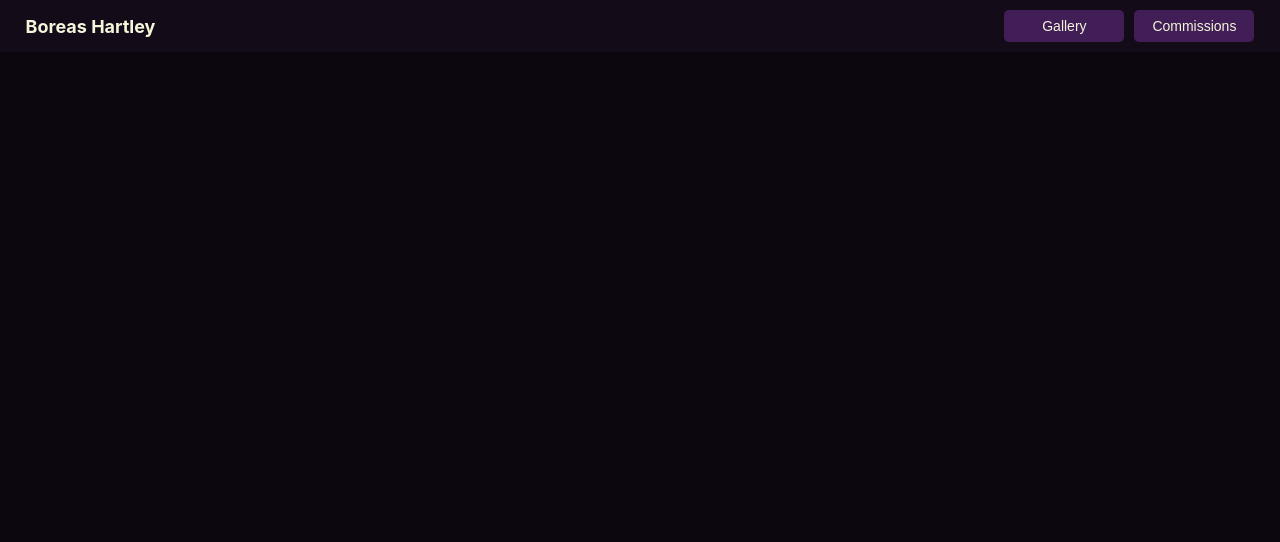
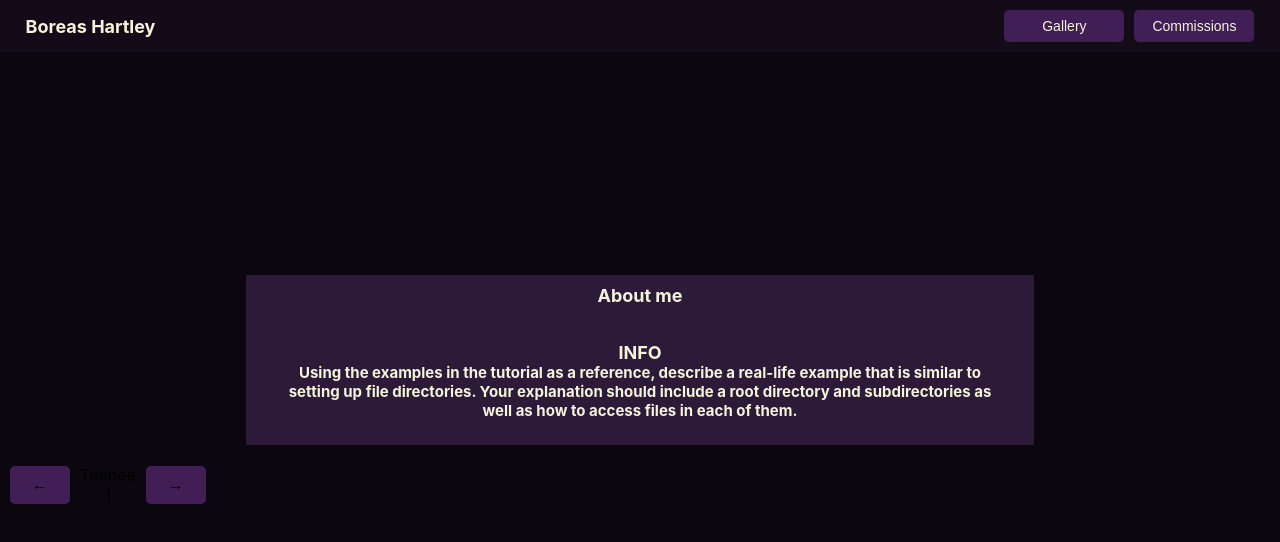
Before and after one commit to hartleyleo/Boreas-Hartley-Portfolio-Site, a React (Create React App) app in the folder portfolio-site/: page / in a window 1280 px wide. Shown: the top 542 px of the page. Built offline with nearby package versions, Linux system fonts and the light colour scheme.

Commit message:
Work on homepage
navbar finished, info made eh and the carousel has been started

```diff
--- a/portfolio-site/src/App.css
+++ b/portfolio-site/src/App.css
@@ -54,3 +54,69 @@
   background-color: #622d7f;
   transform: scale(1.05);
 }
+
+.info-container {
+  align-items: center;
+  padding: 10px;
+  background:#2d1938;
+  width: 60%;
+}
+
+.info-title-container {
+  font-size: 18px;
+  font-weight: bold;
+  color: beige;
+}
+
+.info-body-container {
+  margin: 2% 4% 2% 4%;
+}
+
+.info-body-title {
+  font-size: 18px;
+  font-weight: bold;
+  color: beige;
+}
+
+.info-body-text {
+  font-size: 15px;
+  font-weight: bold;
+  color: beige;
+}
+
+.carousel-container {
+  width: 100%;
+  margin: 20px auto;
+}
+
+.tab {
+  display: flex;
+  align-items: center;
+}
+
+.tab-content {
+  display: none;
+}
+
+.tab-content.active {
+  display: block;
+}
+
+.Previous-Button,
+.Next-Button {
+  font-size: 16px;
+  padding: 10px 20px;
+  margin: 0 10px;
+  border: none;
+  border-radius: 5px;
+  cursor: pointer;
+  background-color: #411e56;
+  width: 60px;
+  transition: background-color 0.3s, transform 0.3s;
+}
+
+.Previous-Button:hover,
+.Next-Button:hover {
+  background-color: #622d7f;
+  transform: scale(1.05);
+}
--- a/portfolio-site/src/App.js
+++ b/portfolio-site/src/App.js
@@ -1,6 +1,8 @@
 import './App.css';
 
 import Navbar from './Components/Navbar';
+import Info from './Components/Info';
+import Carousel from './Components/Carousel';
 
 function App() {
   return (
@@ -8,6 +10,8 @@ function App() {
       <header className="App-header">
 
         <Navbar />
+        <Info />
+        <Carousel />
 
       </header>
     </div>
--- /dev/null
+++ b/portfolio-site/src/Components/Carousel.js
@@ -0,0 +1,64 @@
+import React, { useState } from 'react';
+
+const TabContent = () => {
+
+    return (
+        <div>
+            Teehee
+        </div>
+    );
+
+}
+
+const Carousel = () => {
+
+    const [activeTab, setActiveTab] = useState(1);
+
+    const handleTabChange = (direction) => {
+      setActiveTab((prevTab) => {
+        if (direction === 'left') {
+          return prevTab > 1 ? prevTab - 1 : 5;
+        } else {
+          return prevTab < 5 ? prevTab + 1 : 1;
+        }
+      });
+    };
+
+    return (
+      <div className="carousel-container">
+
+        <div className="tab">
+            <button onClick={() => handleTabChange('left')} className="Previous-Button">←</button>
+
+            {activeTab === 1 &&
+                <div>
+                    <TabContent /> 1
+                </div>
+            }
+            {activeTab === 2 &&
+                <div>
+                    <TabContent /> 2
+                </div>
+            }
+            {activeTab === 3 &&
+                <div>
+                    <TabContent /> 3
+                </div>
+            }
+            {activeTab === 4 &&
+                <div>
+                    <TabContent /> 4
+                </div>
+            }
+            {activeTab === 5 &&
+                <div>
+                    <TabContent /> 5
+                </div>
+            }
+          <button onClick={() => handleTabChange('right')} className="Next-Button">→</button>
+        </div>
+      </div>
+    );
+  };
+
+  export default Carousel;
--- /dev/null
+++ b/portfolio-site/src/Components/Info.js
@@ -0,0 +1,20 @@
+// import React, { useState } from 'react';
+
+const Info = () => {
+
+    return (
+        <div class="info-container">
+            <div class="info-title-container">
+                <div>About me</div>
+            </div>
+            <br />
+            <div class="info-body-container">
+                <div class="info-body-title">INFO</div>
+                <div class="info-body-text">Using the examples in the tutorial as a reference, describe a real-life example that is similar to  setting up file directories. Your explanation should include a root directory and subdirectories as well as how to access files in each of them.</div>
+            </div>
+        </div>
+    );
+
+}
+
+export default Info;
--- a/portfolio-site/src/Components/Navbar.js
+++ b/portfolio-site/src/Components/Navbar.js
@@ -1,6 +1,6 @@
-import React, { useState } from 'react';
+// import React, { useState } from 'react';
 
-const Navbar = ({}) => {
+const Navbar = () => {
 
     return (
         <div class="navbar-container">
```
